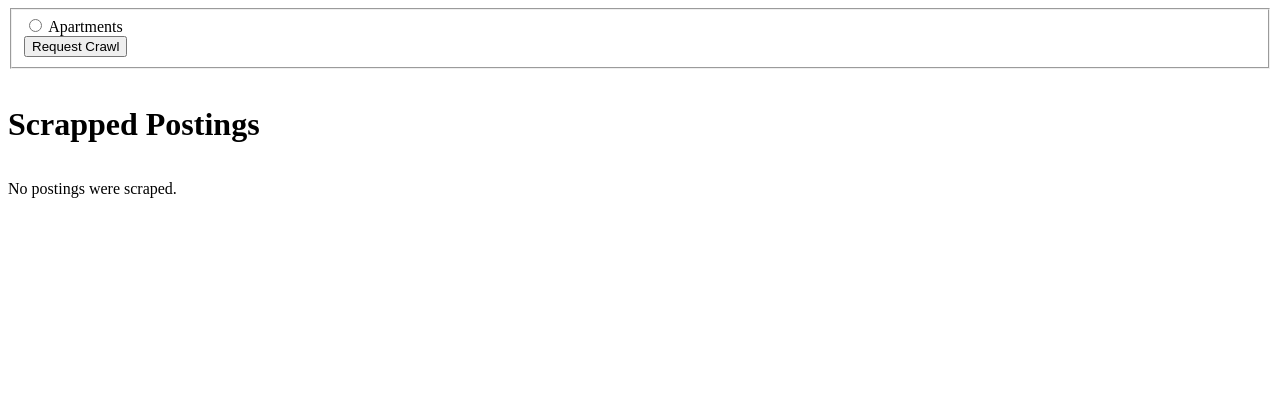
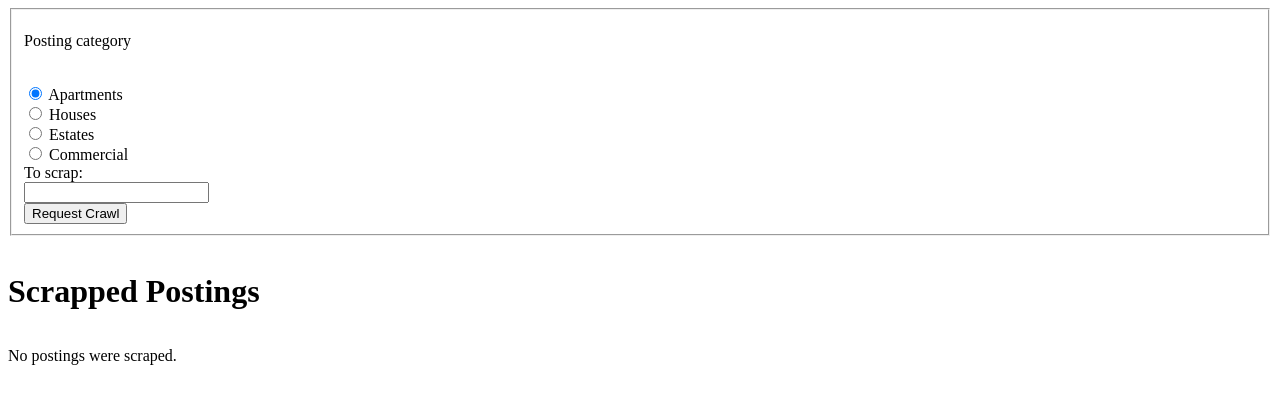
Before and after one commit to Rahlir/realest, a Django app: page / in a window 1280 px wide. Shown: the top 404 px of the page. Run offline with Django 5.2, Linux system fonts and the light colour scheme; data that the repository does not hold is empty.

Commit message:
feat: implement request crawl form with category and scrap limit

```diff
--- a/realest_scrap/realest_scrap/pipelines.py
+++ b/realest_scrap/realest_scrap/pipelines.py
@@ -32,6 +32,8 @@ class SrealityToPsgPipeline:
             if instance:
                 return instance
 
+            item['insertion_order'] = session.query(Posting).count()
+
             posting_item = Posting(**item)
 
             session.add(posting_item)
--- a/realest_site/postings/templates/postings/index.html
+++ b/realest_site/postings/templates/postings/index.html
@@ -1,14 +1,32 @@
 {% load static %}
 
 <link rel="stylesheet" href="{% static 'postings/style.css' %}">
+
+<div class="request-form">
     <form action="{% url 'crawl' %}" method="post">
         {% csrf_token %}
         <fieldset>
-        <input type="radio" id="apartments" name="category", value="Apartments">
-        <label for="apartments">Apartments</label><br>
+            {% if error_message %}<p class="error-msg">{{ error_message }}</p>{% endif %}
+            {% if info_message %}<p class="info-msg">{{ info_message }}</p>{% endif %}
+            <div>
+                <p class="radio-group-title">Posting category</p><br>
+                <input type="radio" id="choice1" name="category", value="choice1" checked />
+                <label for="choice1">Apartments</label><br>
+                <input type="radio" id="choice2" name="category" value="choice2" />
+                <label for="choice2">Houses</label><br>
+                <input type="radio" id="choice3" name="category" value="choice3" />
+                <label for="choice3">Estates</label><br>
+                <input type="radio" id="choice4" name="category" value="choice4" />
+                <label for="choice4">Commercial</label><br>
+            </div>
+            <label for="scrap-limit">To scrap: </label><br>
+            <input type="number" id="scrap-limit" name="scrap-limit" min="10" /><br>
+
+
             <input type="submit" value="Request Crawl">
         </fieldset>
     </form>
+</div>
 
 <div class="postings-list">
     <h1>Scrapped Postings</h1>
--- a/realest_site/postings/views.py
+++ b/realest_site/postings/views.py
@@ -3,21 +3,43 @@ from django.http import HttpResponseRedirect
 from django.shortcuts import render
 from django.urls import reverse
 from django.views.generic import DetailView, ListView
-from requests import post
+from requests import post, get
 
 from postings.models import Posting
+from postings.requests import input_to_category
 
 
 class IndexView(ListView):
     template_name = "postings/index.html"
     model = Posting
     paginate_by = 30
+    info_message = "hello world"
+
+    def get_context_data(self, **kwargs):
+        context = super().get_context_data(**kwargs)
+        scrapy_settings = settings.SCRAPY
+        scrapy_request = f"http://{scrapy_settings['host']:s}:{scrapy_settings['port']:s}/listjobs.json?project=realest_scrap"
+        response = get(scrapy_request)
+        r_json = response.json()
+        if r_json.get('status') == 'ok':
+            if len(r_json['pending']) + len(r_json['running']) > 0:
+                context["info_message"] = "Crawling in progress, refresh site to load up to date results."
+        return context
 
 
 def request_crawl(request):
     scrapy_settings = settings.SCRAPY
     scrapy_request = f"http://{scrapy_settings['host']:s}:{scrapy_settings['port']:s}/schedule.json"
-    response = post(scrapy_request, data={'project': 'realest_scrap', 'spider': 'sreality', 'scrap_limit': 30})
+    category = request.POST["category"]
+    api_request_header = {
+        'project': 'realest_scrap',
+        'spider': 'sreality',
+        'posting_category': input_to_category(category).value
+    }
+
+    if scrap_limit := request.POST.get("scrap-limit"):
+        api_request_header['scrap_limit'] = int(scrap_limit)  # type: ignore
+    response = post(scrapy_request, data=api_request_header)
     r_json = response.json()
     if r_json['status'] == 'error':
         return render(
```
Also changed, not shown: realest_scrap/realest_scrap/spiders/sreality_spider.py (renamed from realest_scrap/realest_scrap/spiders/apartments_spider.py, +9 -6 lines), realest_site/postings/requests.py (added, +19 -0 lines). Lines whose indentation alone changed are shown as unchanged.
